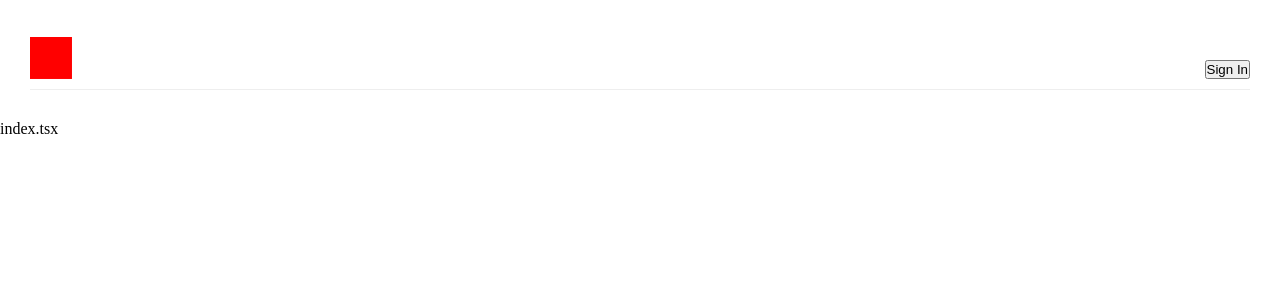
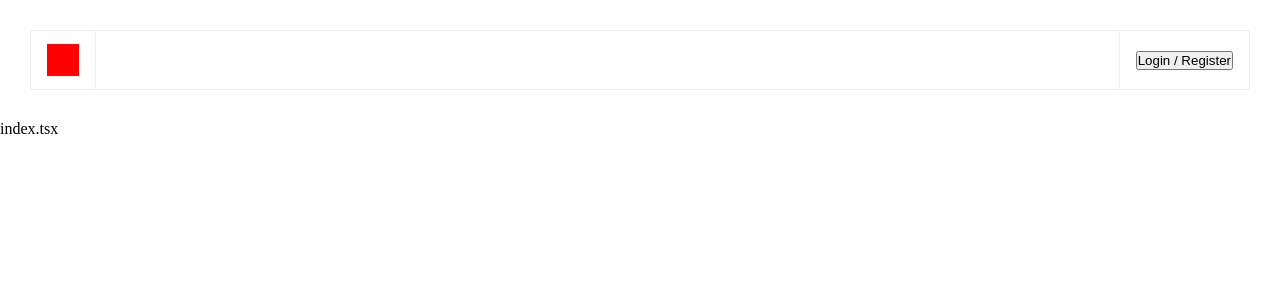
Before and after one commit to felixgro/hours, a Next.js app in the folder apps/web/: page / in a window 1280 px wide. Shown: the top 300 px of the page. Built offline with nearby package versions, Linux system fonts and the light colour scheme; no server answers.

Commit message:
redesign header

```diff
--- a/apps/web/components/Header.tsx
+++ b/apps/web/components/Header.tsx
@@ -2,6 +2,7 @@ import * as React from 'react';
 import { Button } from 'ui';
 import { ProfileMenu } from './ProfileMenu';
 import { signIn, useSession } from 'next-auth/react';
+import { VerticalLine } from './shared/VerticalLine';
 
 type HeaderProps = {};
 
@@ -10,13 +11,19 @@ export const Header: React.FC<HeaderProps> = () => {
 
 	return (
 		<header>
-			<img src="/static/icons/logo.svg" height="42" width="42" alt="Logo" />
+			<div>
+				<VerticalLine />
+				<img src="/static/icons/logo.svg" height="32" width="32" alt="Logo" />
+				<VerticalLine />
+			</div>
 			<nav>
+				<VerticalLine />
 				{session.status === 'unauthenticated' ? (
-					<Button label="Sign In" onClick={signIn} />
+					<Button label="Login / Register" onClick={signIn} />
 				) : (
 					<ProfileMenu {...session.data?.user} />
 				)}
+				<VerticalLine />
 			</nav>
 		</header>
 	);
--- a/apps/web/components/ProfileMenu.tsx
+++ b/apps/web/components/ProfileMenu.tsx
@@ -1,5 +1,6 @@
 import * as React from 'react';
 import { signOut } from 'next-auth/react';
+import { VerticalLine } from './shared/VerticalLine';
 
 type ProfileMenuProps = {
 	image?: string;
@@ -15,27 +16,26 @@ export const ProfileMenu: React.FC<ProfileMenuProps> = ({ image, name }) => {
 		avatarImg.src = '/static/icons/avatar.png';
 	};
 
+	const logout: React.ReactEventHandler<HTMLAnchorElement> = (e) => {
+		e.preventDefault();
+		signOut();
+	};
+
 	return (
 		<div className="profile-menu">
 			<button>
+				<img src={image} alt={name} onError={showAvatarFallback} />
 				<span>{name}</span>
-				<img src={image} alt={name} onError={showAvatarFallback} />
 				<ul className="profile-menu-dropdown">
 					<li>
-						<a href="/profile">Profile</a>
+						<a href="/dashboard">Dashboard</a>
 					</li>
 					<li>
-						<a href="/settings">Settings</a>
+						<a href="/account">Account</a>
 					</li>
 					<li>
-						<a
-							href="#"
-							onClick={(e) => {
-								e.preventDefault();
-								signOut();
-							}}
-						>
-							Sign Out
+						<a href="/" onClick={logout}>
+							Logout
 						</a>
 					</li>
 				</ul>
--- /dev/null
+++ b/apps/web/components/shared/VerticalLine.tsx
@@ -0,0 +1,14 @@
+export const VerticalLine = () => {
+	return (
+		<div
+			style={{
+				display: 'block',
+				position: 'relative',
+				width: '1px',
+				zIndex: 100,
+				height: '100%',
+				background: '#eee',
+			}}
+		></div>
+	);
+};
--- /dev/null
+++ b/apps/web/pages/account/index.tsx
@@ -0,0 +1,5 @@
+import React from 'react';
+
+export default function Account() {
+	return <div>Account</div>;
+}
--- a/apps/web/public/static/css/global.css
+++ b/apps/web/public/static/css/global.css
@@ -8,16 +8,26 @@ header {
 	position: relative;
 	height: 60px;
 	margin: 30px;
-	padding-bottom: 10px;
+	border-top: 1px solid #eee;
 	border-bottom: 1px solid #eee;
 	display: flex;
 	align-items: flex-end;
 	justify-content: space-between;
 }
 
-header nav {
+header > div {
 	display: flex;
 	align-items: center;
+	height: 100%;
+	gap: 16px;
+}
+
+header nav {
+	position: relative;
+	height: 100%;
+	display: flex;
+	align-items: center;
+	gap: 16px;
 }
 
 .profile-menu {
@@ -33,13 +43,14 @@ header nav {
 	align-items: center;
 	padding: 10px 16px;
 	border-radius: 8px;
+	z-index: 10;
 	transition: background 110ms ease-out;
 	border-bottom-left-radius: 0;
 	border-bottom-right-radius: 0;
 }
 
 .profile-menu button:hover,
-.profile-menu button:focus {
+.profile-menu button:focus-within {
 	background: #f4f4f4;
 }
 
@@ -48,7 +59,7 @@ header nav {
 	opacity: 1;
 }
 
-.profile-menu button:focus .profile-menu-dropdown {
+.profile-menu button:focus-within .profile-menu-dropdown {
 	transform: scaleY(1);
 	opacity: 1;
 }
@@ -56,21 +67,23 @@ header nav {
 .profile-menu img {
 	width: 24px;
 	height: 24px;
-	margin-left: 12px;
+	margin-right: 12px;
 	border-radius: 50%;
-	box-shadow: 1px 2px 3px rgba(0, 0, 0, 0.1);
 }
 
 .profile-menu span {
-	font-size: 11pt;
+	font-size: 10.5pt;
+	color: #333;
+	font-weight: 600;
 }
 
 .profile-menu-dropdown {
 	position: absolute;
 	right: 0;
+	z-index: -1;
 	top: 100%;
 	width: 100%;
-	padding: 14px;
+	padding: 17px;
 	list-style: none;
 	display: flex;
 	align-items: flex-start;
```
Also changed, not shown: apps/web/pages/dashboard/index.tsx (added, +17 -0 lines).
